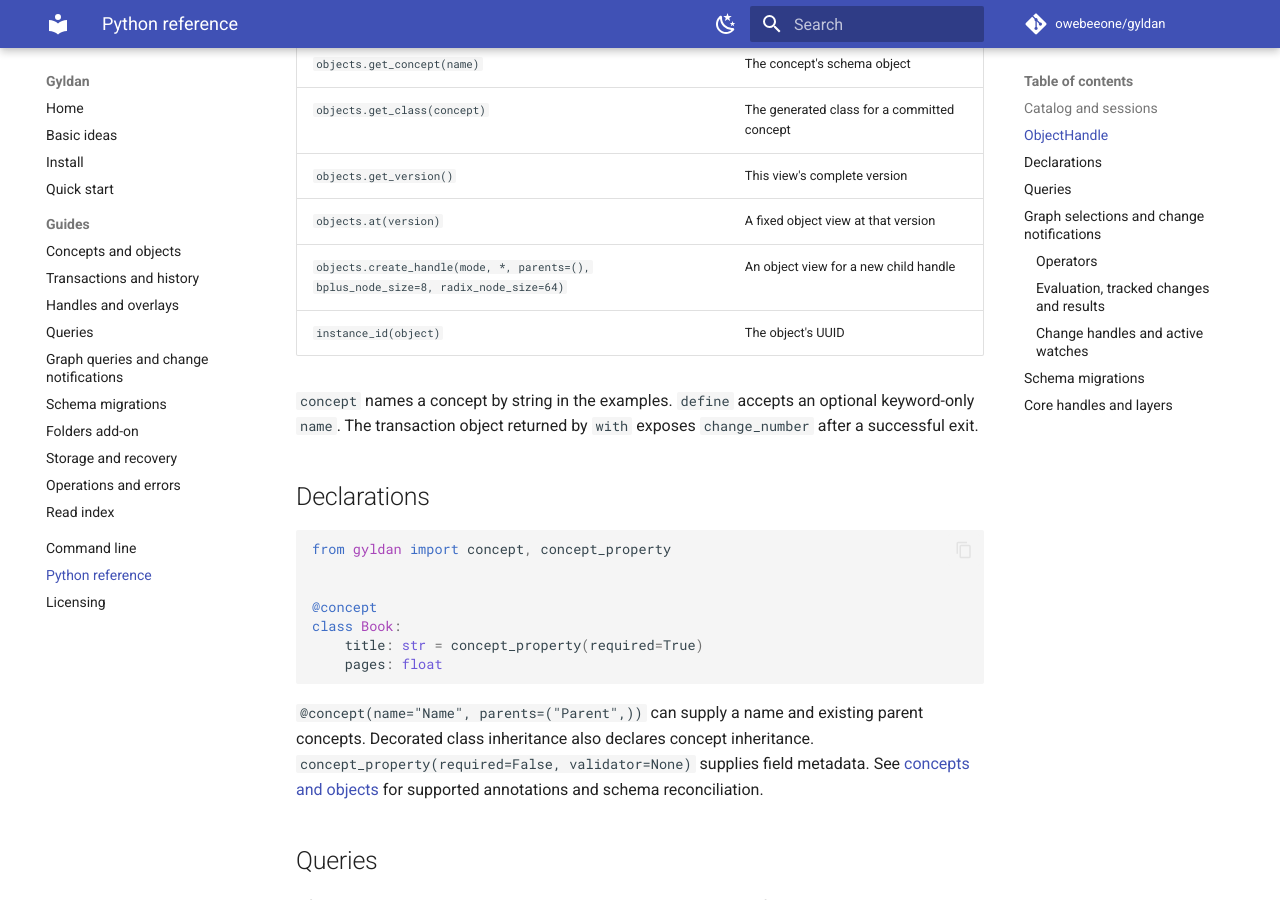
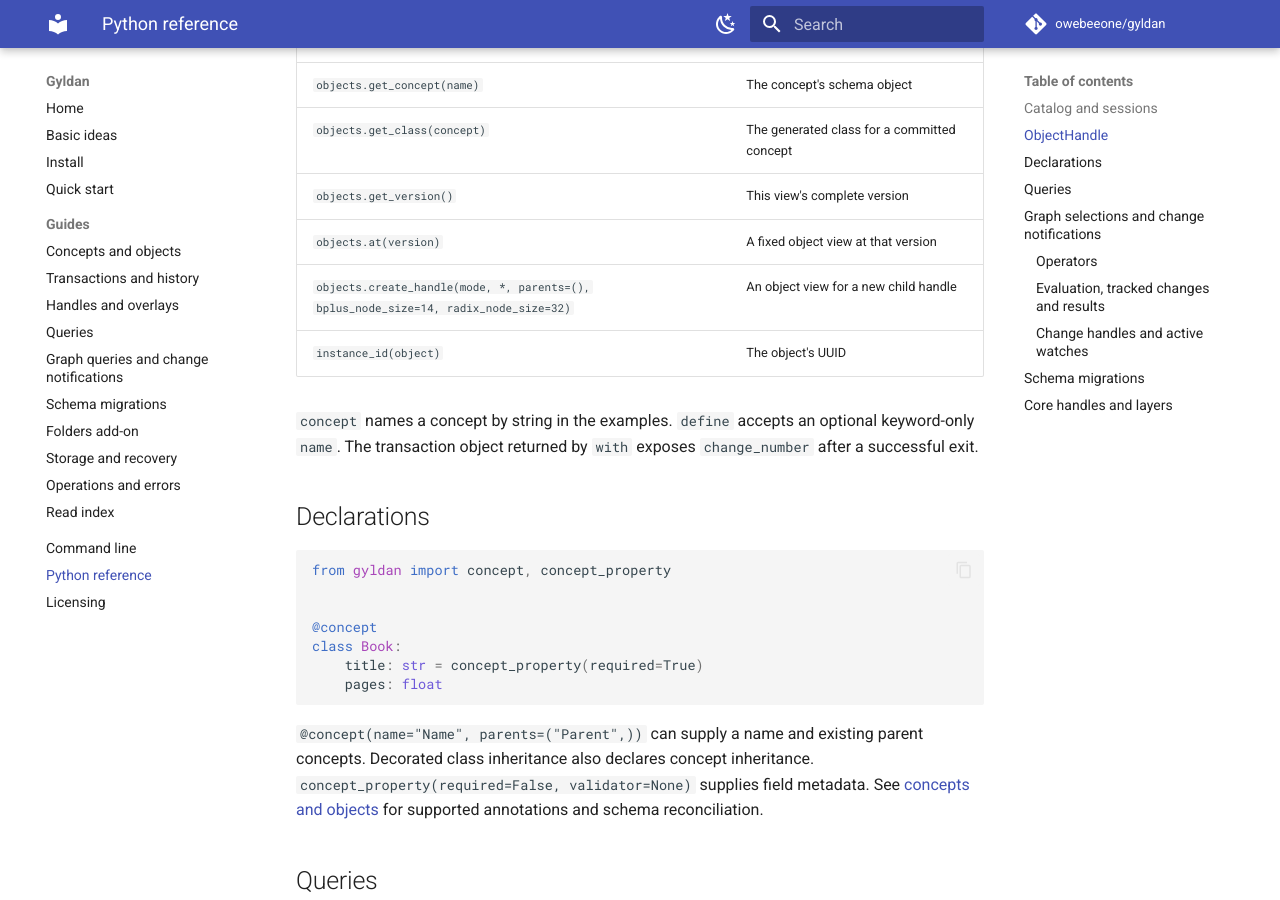
Before and after one commit to owebeeone/gyldan, an MkDocs documentation site: the page built from docs/python-reference.md, in a window 1280 px wide and 900 px high, scrolled down 1573 px. Built offline with MkDocs 1.6.1 and Material for MkDocs 9.7.7, drawn with Linux system fonts in a browser that asks for light colours; comment, search, counter and statistics services are not loaded.

Commit message:
Default to B+ node size 14 and radix node size 32
A node-size sweep (dev-docs/storage-efficiency-study/design/
quant-node-size-sweep) found the smallest segment files where the radix
node size is 2 x B+ node size + 4, so each B+ node's slot ids fill one
radix leaf. 14/32 writes about 13% fewer segment bytes per transaction
than 8/64 and runs 6-9% faster on the sweep's workload.

New databases and handles use the new sizes. Existing working copies
keep the sizes recorded in their root file.

Co-Authored-By: Claude Fable 5.2 <noreply@anthropic.com>

GWZ-Commit-ID: 01a22380-fbfd-7662-b08f-54a06cfacaf8
GWZ-Workspace-ID: ws_default
GWZ-Origin-URL-Hash: sha256:e2d7bb21226b4576ee87f6e19eedfc32d84f9c13d8cb5ee1bd7af97e03145687

```diff
--- a/docs/python-reference.md
+++ b/docs/python-reference.md
@@ -45,7 +45,7 @@ Import `ObjectHandle`, `instance_id`, `concept` and `concept_property` from
 | `objects.get_class(concept)` | The generated class for a committed concept |
 | `objects.get_version()` | This view's complete version |
 | `objects.at(version)` | A fixed object view at that version |
-| `objects.create_handle(mode, *, parents=(), bplus_node_size=8, radix_node_size=64)` | An object view for a new child handle |
+| `objects.create_handle(mode, *, parents=(), bplus_node_size=14, radix_node_size=32)` | An object view for a new child handle |
 | `instance_id(object)` | The object's UUID |
 
 `concept` names a concept by string in the examples. `define` accepts an optional
```
Also changed, not shown: docs/command-line.md (+1 -1 lines), docs/storage-and-recovery.md (+1 -1 lines).
